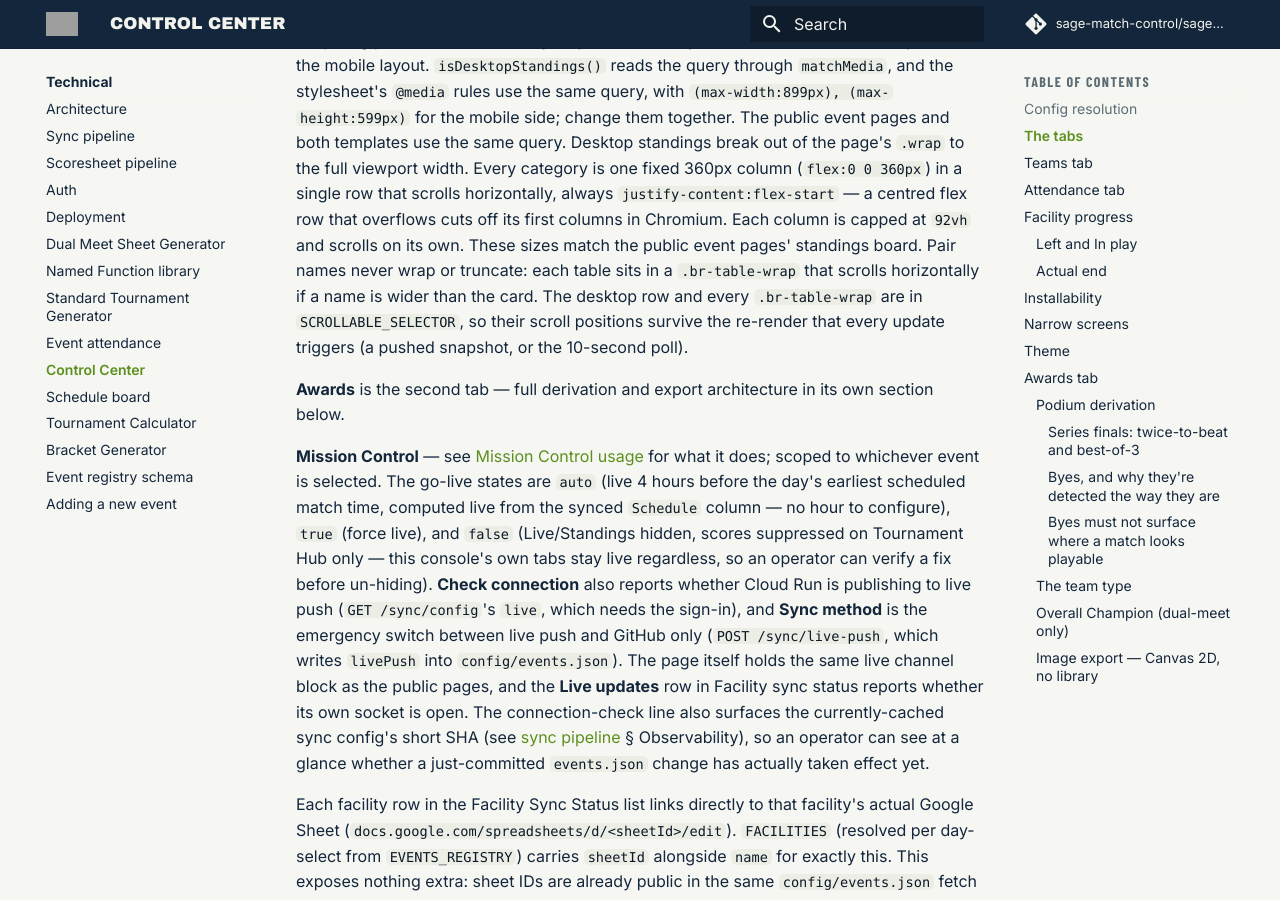
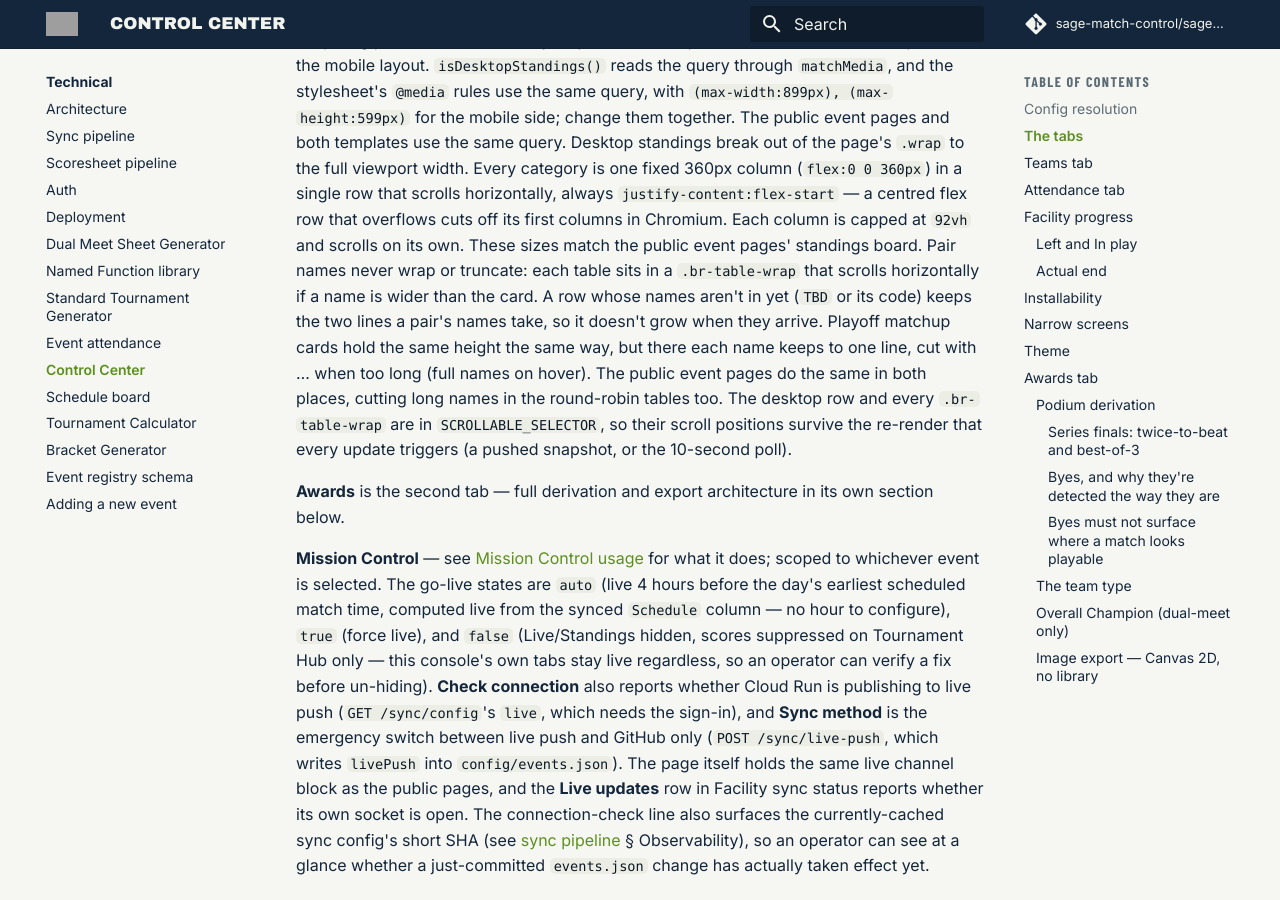
Before and after one commit to sage-match-control/sage-docs, an MkDocs documentation site: the page built from docs/technical/control-center.md, in a window 1280 px wide and 900 px high, scrolled down 2123 px. Built offline with MkDocs 1.6.1 and Material for MkDocs 9.7.7, drawn with Linux system fonts in a browser that asks for light colours; comment, search, counter and statistics services are not loaded.

Commit message:
Docs: standings and schedule board keep their size as names are filled in
Co-Authored-By: Claude Opus 5.5 <noreply@anthropic.com>

```diff
--- a/docs/technical/control-center.md
+++ b/docs/technical/control-center.md
@@ -99,7 +99,12 @@ full viewport width. Every category is one fixed 360px column
 its first columns in Chromium. Each column is capped at `92vh` and scrolls
 on its own. These sizes match the public event pages' standings board.
 Pair names never wrap or truncate: each table sits in a `.br-table-wrap`
-that scrolls horizontally if a name is wider than the card. The desktop
+that scrolls horizontally if a name is wider than the card. A row whose names
+aren't in yet (`TBD` or its code) keeps the two lines a pair's names take, so
+it doesn't grow when they arrive. Playoff matchup cards hold the same height
+the same way, but there each name keeps to one line, cut with … when too long
+(full names on hover). The public event pages do the same in both places,
+cutting long names in the round-robin tables too. The desktop
 row and every `.br-table-wrap` are in `SCROLLABLE_SELECTOR`, so their
 scroll positions survive the re-render that every update triggers (a pushed snapshot, or the 10-second poll).
 
```
Also changed, not shown: docs/features/tournament-hub.md (+4 -1 lines), docs/technical/schedule-board.md (+4 -1 lines).
